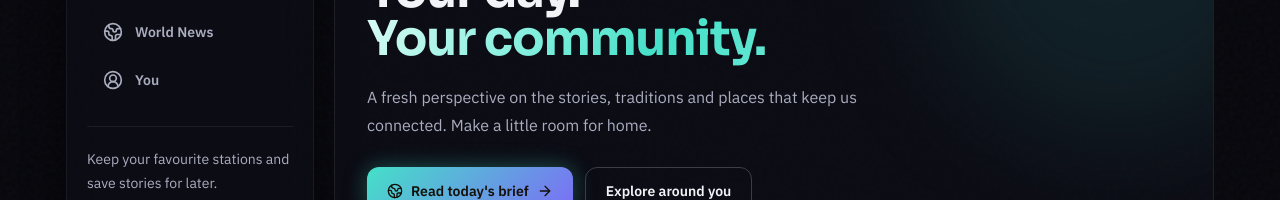
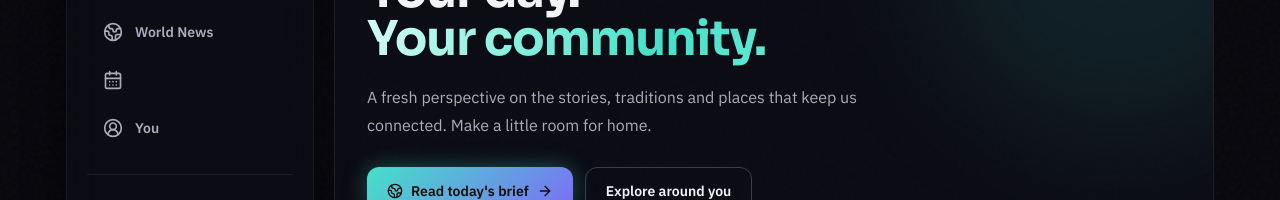
Before and after one commit to paulo1259/habeshagram-web, a Next.js app: page / in a window 1280 px wide. Shown: the part 203-403 px from the top of the page. Built offline with nearby package versions, Linux system fonts and the light colour scheme; no server answers.

Commit message:
Connect community events: components/layout/desktop-sidebar.tsx

```diff
--- a/components/layout/desktop-sidebar.tsx
+++ b/components/layout/desktop-sidebar.tsx
@@ -3,7 +3,7 @@
 import Link from "next/link";
 import { usePathname, useRouter } from "next/navigation";
 import { motion } from "framer-motion";
-import { Globe2, House, LogOut, Radio, UserCircle2 } from "lucide-react";
+import { CalendarDays, Globe2, House, LogOut, Radio, UserCircle2 } from "lucide-react";
 import { useAuth } from "@/hooks/use-auth";
 import { useLanguage } from "@/hooks/use-language";
 import { cn } from "@/lib/utils";
@@ -13,6 +13,7 @@ const items = [
   { href: "/", key: "nav.home", icon: House },
   { href: "/radio", key: "nav.radio", icon: Radio },
   { href: "/world-news", key: "nav.worldNews", icon: Globe2 },
+  { href: "/events", key: "nav.events", icon: CalendarDays },
   { href: "/you", key: "nav.you", icon: UserCircle2 }
 ] as const;
 
```
